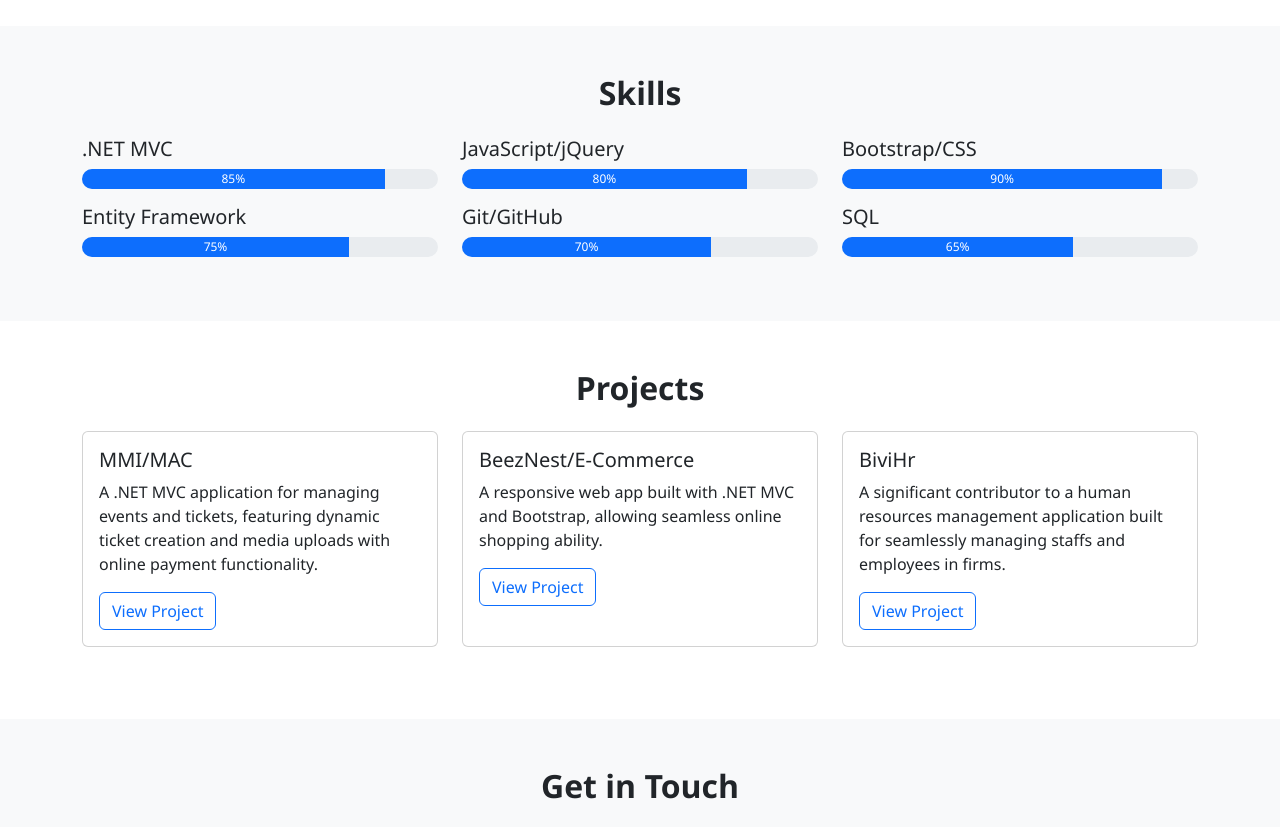
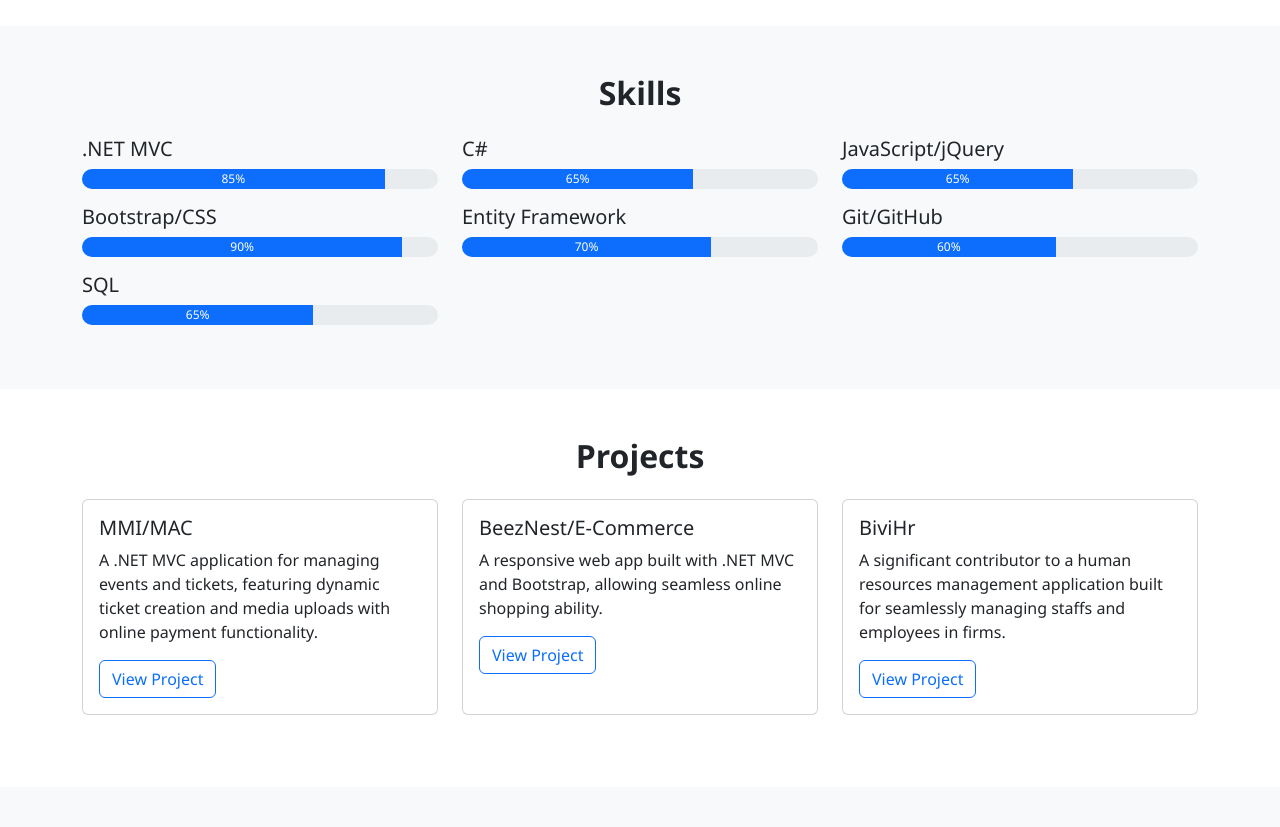
Before and after one commit to SirRaph-MT/my-portfolio, a plain HTML site: page index.html in a window 1280 px wide. Shown: the part 1180-2007 px from the top of the page. Drawn offline with nearby package versions, Linux system fonts and the light colour scheme.

Commit message:
auto-commit

```diff
--- a/index.html
+++ b/index.html
@@ -103,9 +103,15 @@
             </div>
           </div>
           <div class="col-md-4 mb-3">
+            <h5>C#</h5>
+            <div class="progress">
+              <div class="progress-bar bg-primary" style="width: 65%">65%</div>
+            </div>
+          </div>
+          <div class="col-md-4 mb-3">
             <h5>JavaScript/jQuery</h5>
             <div class="progress">
-              <div class="progress-bar bg-primary" style="width: 80%">80%</div>
+              <div class="progress-bar bg-primary" style="width: 65%">65%</div>
             </div>
           </div>
           <div class="col-md-4 mb-3">
@@ -117,13 +123,13 @@
           <div class="col-md-4 mb-3">
             <h5>Entity Framework</h5>
             <div class="progress">
-              <div class="progress-bar bg-primary" style="width: 75%">75%</div>
+              <div class="progress-bar bg-primary" style="width: 70%">70%</div>
             </div>
           </div>
           <div class="col-md-4 mb-3">
             <h5>Git/GitHub</h5>
             <div class="progress">
-              <div class="progress-bar bg-primary" style="width: 70%">70%</div>
+              <div class="progress-bar bg-primary" style="width: 60%">60%</div>
             </div>
           </div>
           <div class="col-md-4 mb-3">
```
